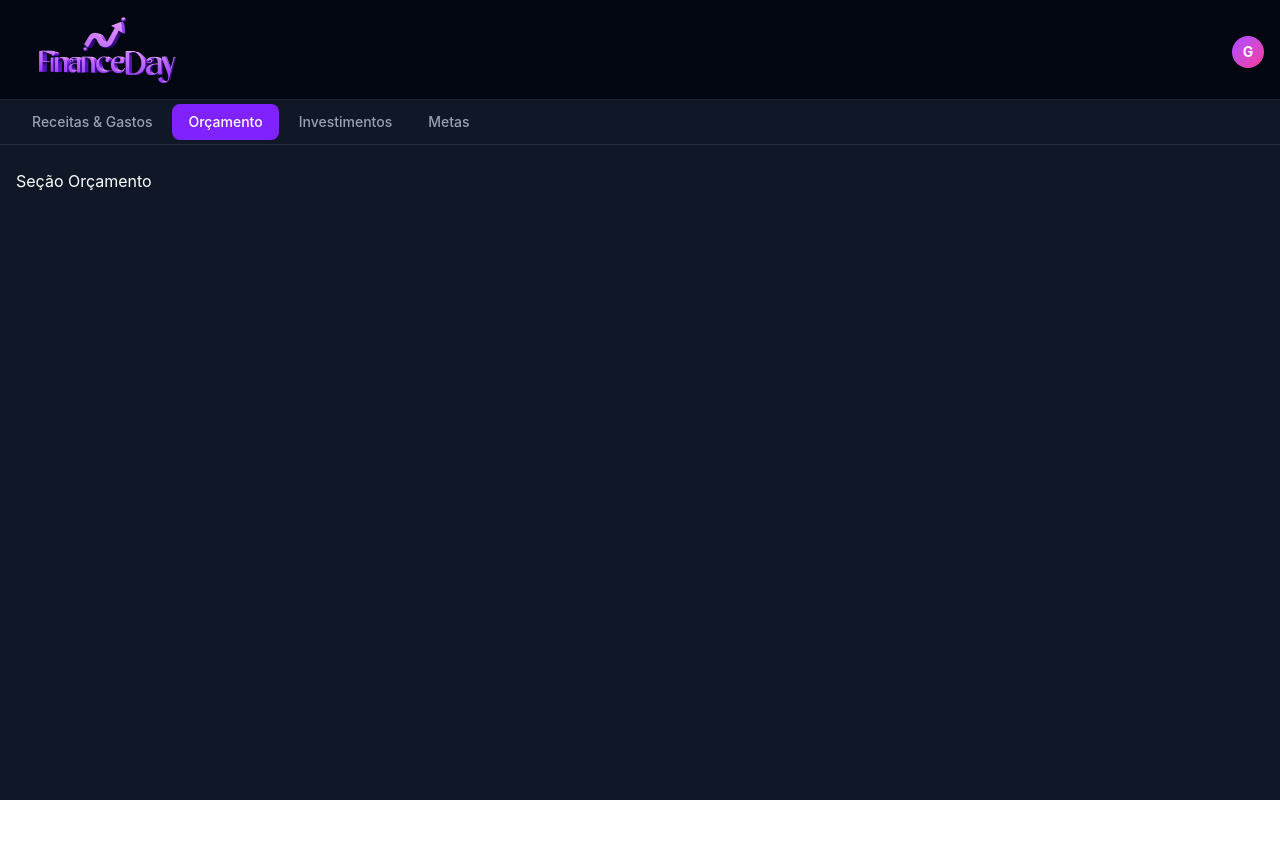
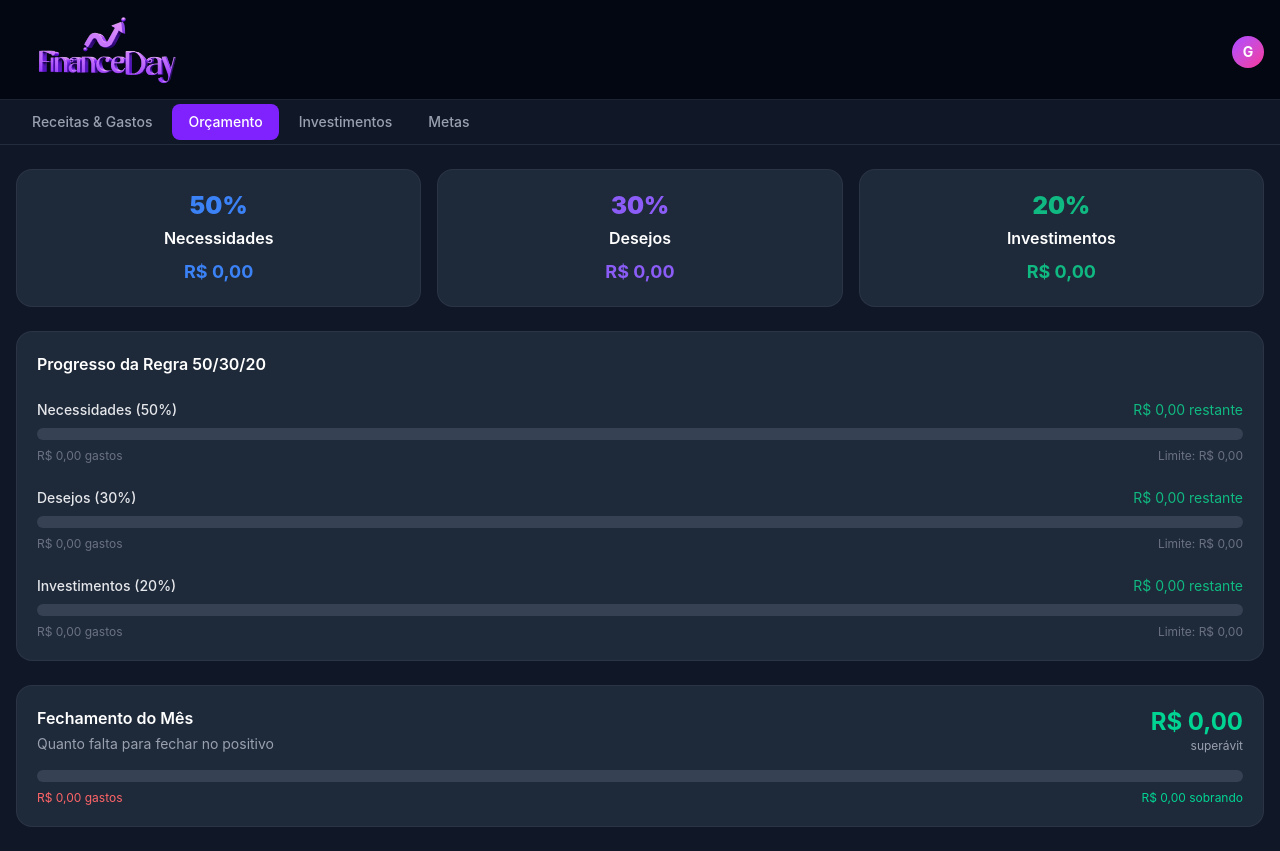
Before and after one commit to gabrielschwanke/finance-day, a React (Vite) app: page / in a window 1280 px wide. Both pictures are taken after a click on the button "Orçamento". Before the commit the page ends 800 px from the top, so only its background shows below. Built offline with nearby package versions, Linux system fonts and the light colour scheme.

Commit message:
feat: add Orçamento page with 50/30/20 rule

```diff
--- a/src/App.jsx
+++ b/src/App.jsx
@@ -2,6 +2,7 @@ import { useState } from 'react'
 import Header from './components/Header'
 import NavTabs from './components/NavTabs'
 import Receitas from './pages/Receitas'
+import Orcamento from './pages/Orcamento'
 
 function App() {
   const [activeTab, setActiveTab] = useState('receitas')
@@ -13,7 +14,7 @@ function App() {
 
       <main className="max-w-7xl mx-auto px-4 py-6">
         {activeTab === 'receitas'      && <Receitas />}
-        {activeTab === 'orcamento'     && <p>Seção Orçamento</p>}
+        {activeTab === 'orcamento'     && <Orcamento />}
         {activeTab === 'investimentos' && <p>Seção Investimentos</p>}
         {activeTab === 'metas'         && <p>Seção Metas</p>}
       </main>
--- /dev/null
+++ b/src/pages/Orcamento.jsx
@@ -0,0 +1,115 @@
+import { useData } from '../context/DataContext'
+import { fmtBRL } from '../utils/formatters'
+
+function Orcamento() {
+  const { data } = useData()
+
+  const receitas = data.transacoes
+    .filter(t => t.tipo === 'receita')
+    .reduce((s, t) => s + t.valor, 0)
+
+  const despesas = data.transacoes
+    .filter(t => t.tipo === 'despesa')
+    .reduce((s, t) => s + t.valor, 0)
+
+  const saldo = receitas - despesas
+
+  // Calcula gastos por bucket
+  const buckets = { necessidades: 0, desejos: 0, investimentos: 0 }
+  data.transacoes
+    .filter(t => t.tipo === 'despesa')
+    .forEach(t => {
+      const bucket = data.buckets[t.categoriaId]
+      if (bucket && buckets[bucket] !== undefined) {
+        buckets[bucket] += t.valor
+      }
+    })
+
+  const limites = {
+    necessidades:  receitas * 0.5,
+    desejos:       receitas * 0.3,
+    investimentos: receitas * 0.2,
+  }
+
+  const itens = [
+    { label: 'Necessidades', sublabel: '50%', gasto: buckets.necessidades, limite: limites.necessidades, cor: '#3b82f6' },
+    { label: 'Desejos',      sublabel: '30%', gasto: buckets.desejos,      limite: limites.desejos,      cor: '#8b5cf6' },
+    { label: 'Investimentos',sublabel: '20%', gasto: buckets.investimentos, limite: limites.investimentos,cor: '#10b981' },
+  ]
+
+  return (
+    <div className="space-y-6">
+
+      {/* Cards 50/30/20 */}
+      <div className="grid grid-cols-1 sm:grid-cols-3 gap-4">
+        {itens.map(item => (
+          <div key={item.label} className="bg-gray-800 rounded-2xl p-5 border border-gray-700/50 text-center">
+            <p className="text-2xl font-black mb-1" style={{ color: item.cor }}>{item.sublabel}</p>
+            <p className="font-semibold text-white">{item.label}</p>
+            <p className="text-lg font-bold mt-2" style={{ color: item.cor }}>{fmtBRL(item.limite)}</p>
+          </div>
+        ))}
+      </div>
+
+      {/* Barras de progresso */}
+      <div className="bg-gray-800 rounded-2xl p-5 border border-gray-700/50 space-y-6">
+        <h3 className="text-base font-semibold text-white">Progresso da Regra 50/30/20</h3>
+        {itens.map(item => {
+          const pct = item.limite > 0 ? Math.min((item.gasto / item.limite) * 100, 100) : 0
+          const over = item.gasto > item.limite
+          return (
+            <div key={item.label} className="space-y-2">
+              <div className="flex justify-between text-sm">
+                <span className="text-gray-200 font-medium">{item.label} ({item.sublabel})</span>
+                <span style={{ color: over ? '#ef4444' : '#10b981' }}>
+                  {over ? `Acima em ${fmtBRL(item.gasto - item.limite)}` : `${fmtBRL(item.limite - item.gasto)} restante`}
+                </span>
+              </div>
+              <div className="h-3 bg-gray-700 rounded-full overflow-hidden">
+                <div
+                  className="h-full rounded-full transition-all duration-700"
+                  style={{ width: `${pct}%`, background: over ? '#ef4444' : item.cor }}
+                />
+              </div>
+              <div className="flex justify-between text-xs text-gray-500">
+                <span>{fmtBRL(item.gasto)} gastos</span>
+                <span>Limite: {fmtBRL(item.limite)}</span>
+              </div>
+            </div>
+          )
+        })}
+      </div>
+
+      {/* Indicador de fechamento */}
+      <div className="bg-gray-800 rounded-2xl p-5 border border-gray-700/50">
+        <div className="flex items-center justify-between mb-4">
+          <div>
+            <h3 className="text-base font-semibold text-white">Fechamento do Mês</h3>
+            <p className="text-sm text-gray-400 mt-1">Quanto falta para fechar no positivo</p>
+          </div>
+          <div className="text-right">
+            <p className={`text-2xl font-bold ${saldo >= 0 ? 'text-emerald-400' : 'text-red-400'}`}>
+              {fmtBRL(Math.abs(saldo))}
+            </p>
+            <p className="text-xs text-gray-400">{saldo >= 0 ? 'superávit' : 'déficit'}</p>
+          </div>
+        </div>
+        <div className="h-3 bg-gray-700 rounded-full overflow-hidden">
+          <div
+            className="h-full rounded-full transition-all duration-700 bg-gradient-to-r from-blue-500 to-emerald-500"
+            style={{ width: receitas > 0 ? `${Math.min((despesas / receitas) * 100, 100)}%` : '0%' }}
+          />
+        </div>
+        <div className="flex justify-between text-xs text-gray-500 mt-2">
+          <span className="text-red-400">{fmtBRL(despesas)} gastos</span>
+          <span className={saldo >= 0 ? 'text-emerald-400' : 'text-red-400'}>
+            {saldo >= 0 ? `${fmtBRL(saldo)} sobrando` : `${fmtBRL(Math.abs(saldo))} a descoberto`}
+          </span>
+        </div>
+      </div>
+
+    </div>
+  )
+}
+
+export default Orcamento
```
